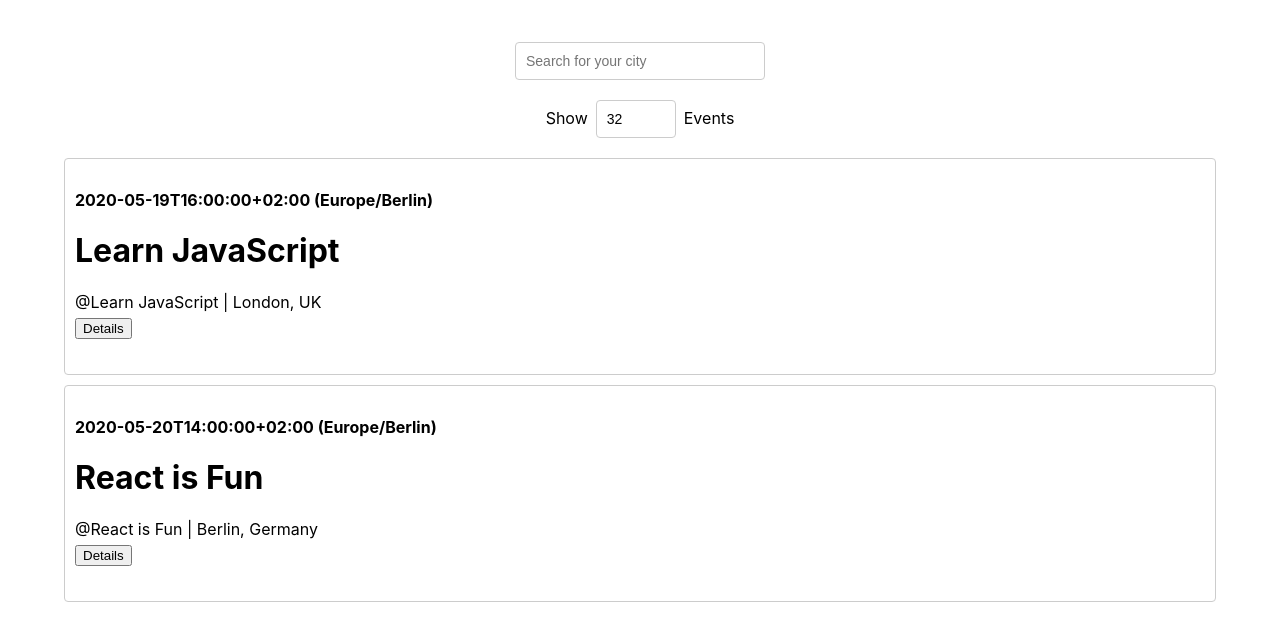
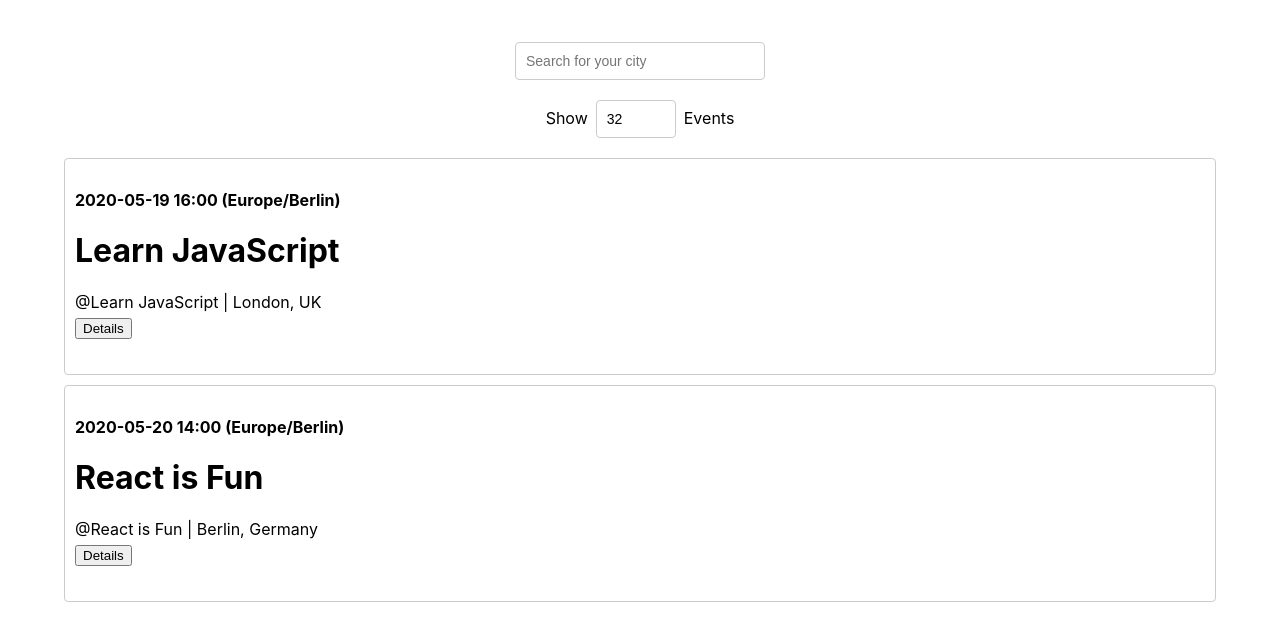
Before and after one commit to lekolawole/meetup, a React (Create React App) app: page / in a window 1280 px wide. Shown: the top 640 px of the page. Built offline with nearby package versions, Linux system fonts and the light colour scheme; what atatus-spa would draw is missing.

Commit message:
Added offline feature

```diff
--- a/src/Event.js
+++ b/src/Event.js
@@ -19,7 +19,7 @@
 
     return (
       <div className="event">
-        <h4 className="startDate">{event.start.dateTime} ({event.start.timeZone})</h4>
+        <h4 className="startDate">{event.start.dateTime.slice(0, 10)} {event.start.dateTime.slice(11, 16)} ({event.start.timeZone})</h4>
         <h1 className="summary">{event.summary}</h1>
         <p className="location">@{event.summary} | {event.location}</p>
         <button
@@ -29,7 +29,7 @@
         {!collapsed && (
           <div className="event-details collapsed">
             <p className="description">{event.description}</p>
-            <p>End Time: {event.end.dateTime} ({event.end.timeZone})</p>
+            <p>End Time: {event.end.dateTime.slice(0, 10)} {event.end.dateTime.slice(11, 16)} ({event.end.timeZone})</p>
             <a className="event-link" href={event.htmlLink}>Event Link</a>
           </div>
         )}
--- a/src/api.js
+++ b/src/api.js
@@ -37,6 +37,12 @@
   if (window.location.href.startsWith('http://localhost')) {
     NProgress.done();
     return mockData;
+  }
+
+  if (!navigator.onLine) {
+    const data = localStorage.getItem('lastEvents');
+    NProgress.done();
+    return data?JSON.parse(data).events:[];;
   }
 
   const token = await getAccessToken();
```
